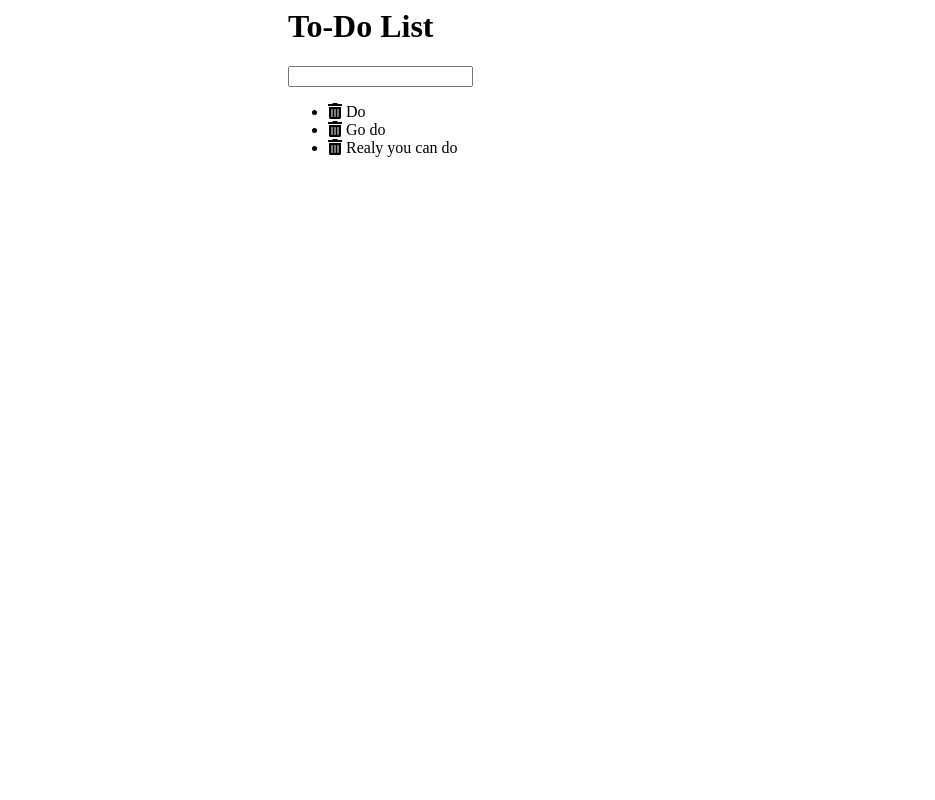
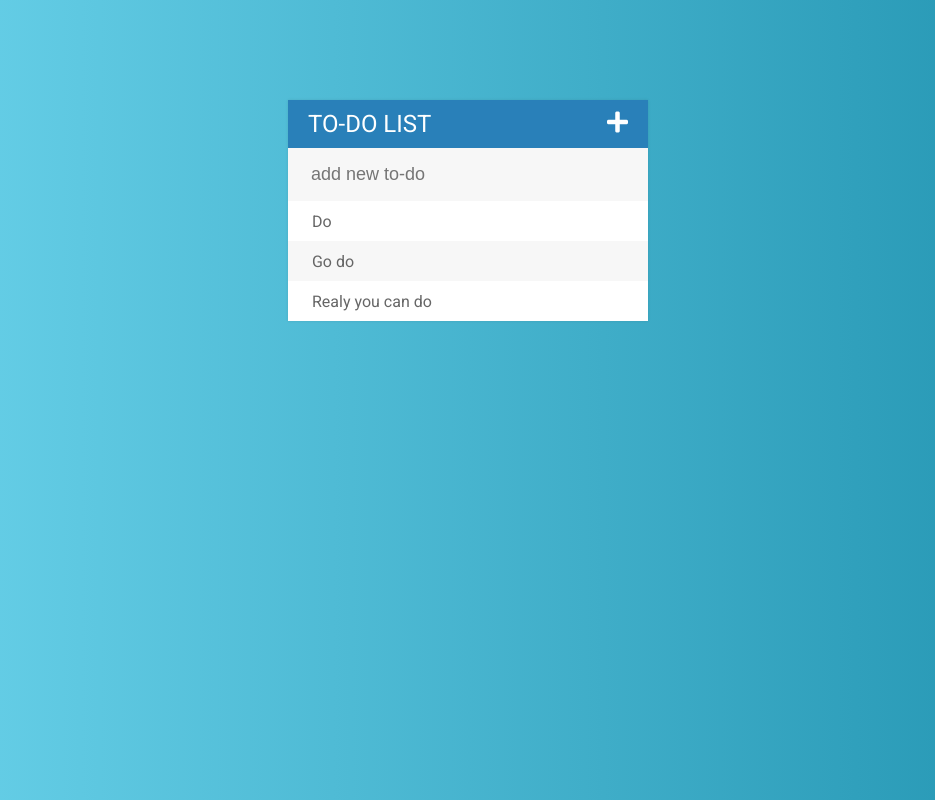
Before and after one commit to EddieUFSM/To-do-list, a plain HTML site: page index.html in a window 1280 px wide. Shown: the whole page, without its empty margins (172-1107 px from the left). Drawn offline with Linux system fonts and the light colour scheme.

Commit message:
styling to-do list

```diff
--- a/assest/css/style.css
+++ b/assest/css/style.css
@@ -1,9 +1,83 @@
 body {
+    background: #2193b0;  /* fallback for old browsers */
+    background: -webkit-linear-gradient(to right, #6dd5ed, #2193b0);  /* Chrome 10-25, Safari 5.1-6 */
+    background: linear-gradient(to right, #6dd5ed, #2193b0); /* W3C, IE 10+/ Edge, Firefox 16+, Chrome 26+, Opera 12+, Safari 7+ */
+
+    font-family: 'Roboto', sans-serif;
+}
+
+h1 {
+    background: #2980b9;
+    color: white;
+    margin: 0;
+    padding: 10px 20px;
+    text-transform: uppercase;
+    font-size: 24px;
+    font-weight: normal;
+}
+
+.fa-plus {
+    float: right;
+}
+
+
+ul {
+    list-style: none;
+    margin: 0;
+    padding: 0;
+}
+
+input {
+    font-size: 18px;
+    color: #2980b9;
+    background-color: #f7f7f7;
+    width: 100%;
+    padding: 13px 13px 13px 20px;
+    box-sizing: border-box;
+    border: 3px solid rgba(0,0,0,0);
+}
+
+input:focus{
+    background: #fff;
+    border: 3px solid #2980b9;
+    outline: none;
+}
+
+li {
+    background: white;
+    height: 40px;
+    line-height: 40px;
+    color: #666;
+}
+
+li:nth-child(2n) {
+    background: #f7f7f7;
+}
+
+span {
+    background: #e74c3c;
+    height: 28px;
+    padding-top: 12px;
+    margin-right: 20px;
+    text-align: center;
+    color: white;
+    width: 0;
+    display: inline-block;
+    transition: 0.2s linear;
+    opacity: 0;
+
+}
+
+li:hover span{
+    width: 40px;
+    opacity: 1.0;
 }
 
 #container {
     width: 360px;
-    margin: 0 auto;
+    margin: 100px auto;
+    background: #f7f7f7;
+    box-shadow: 0 0 3px rgba(0,0,0,0.1)
 }
 
 .completed {
--- a/assest/js/todo.js
+++ b/assest/js/todo.js
@@ -1,21 +1,26 @@
+// Check Off Specific Todos By Clicking
 $("ul").on("click", "li", function(){
-    $(this).toggleClass("completed");
-})
+	$(this).toggleClass("completed");
+});
 
-$("ul").on("click", "span",function(){
-    //fadeOut is a animation to don't disappear with the item of your list immediately.
-    //$(this).parent() refers to his li, which contains it.
-    //$(this) inside the function of fadeOut as it refers to  $(this).parent()
-    $(this).parent().fadeOut(500, function(){
-        $(this).remove();
-    })
-    event.stopPropagation();
-})
+//Click on X to delete Todo
+$("ul").on("click", "span", function(event){
+	$(this).parent().fadeOut(500,function(){
+		$(this).remove();
+	});
+	event.stopPropagation();
+});
 
 $("input[type='text']").keypress(function(event){
-    if(event.which === 13){
-        var todoText = $(this).val();
-        $("ul").append("<li><span><i class=\"fas fa-trash-alt\"></i></span> "+todoText+"</li>");
+	if(event.which === 13){
+		//grabbing new todo text from input
+		var todoText = $(this).val();
+		$(this).val("");
+		//create a new li and add to ul
+		$("ul").append("<li><span><i class='fa fa-trash'></i></span> " + todoText + "</li>")
+	}
+});
 
-    }
-})
+$(".fa-plus").click(function(){
+	$("input[type='text']").fadeToggle();
+});
--- a/index.html
+++ b/index.html
@@ -5,15 +5,18 @@
     <meta http-equiv="X-UA-Compatible" content="ie=edge">
     <title>TO-DO LIST</title>
     <link rel="icon" href="./assest/img/documents-button.ico">
+
     <link rel="stylesheet" type="text/css" href="./assest/css/style.css">
     <script type="text/javascript" src="./assest/js/lib/jquery-3.3.1.min.js"></script>
+    <link href="https://fonts.googleapis.com/css?family=Roboto:400,500,700" rel="stylesheet">
     <link rel="stylesheet" href="https://use.fontawesome.com/releases/v5.4.1/css/all.css" integrity="sha384-5sAR7xN1Nv6T6+dT2mhtzEpVJvfS3NScPQTrOxhwjIuvcA67KV2R5Jz6kr4abQsz" crossorigin="anonymous">
 </head>
 <body>
 
     <div id="container">
-        <h1>To-Do List</h1>
-        <input type="text">
+        <h1>To-Do List <i class="fas fa-plus"></i></h1>
+        <input type="text" placeholder="add new to-do">
+
         <ul>
             <li><span><i class="fas fa-trash-alt"></i></span> Do </li>
             <li><span><i class="fas fa-trash-alt"></i></span> Go do </li>
```
